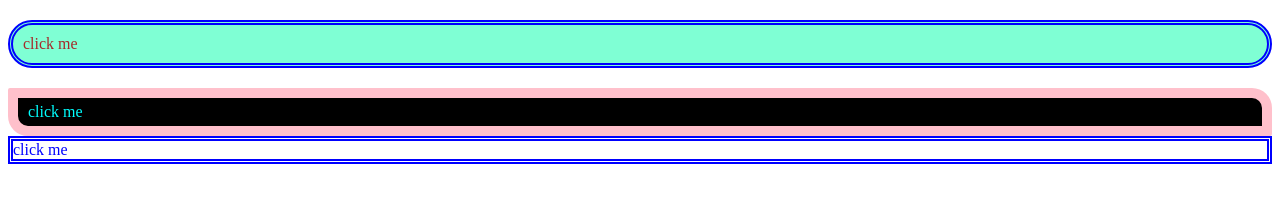
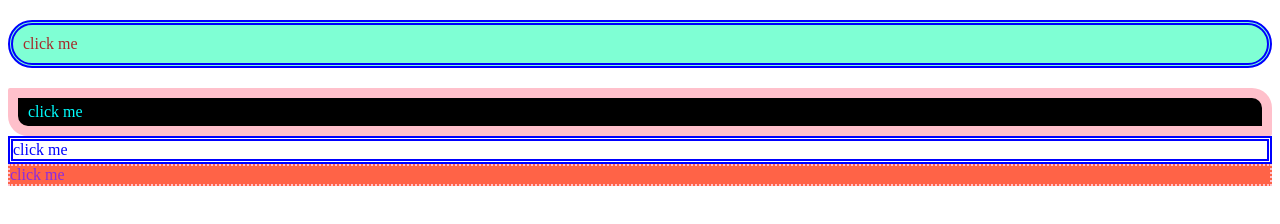
Before and after one commit to dipaliraut29/icp.-assignment, a plain HTML site: page index.html in a window 1280 px wide. Drawn offline with Linux system fonts and the light colour scheme.

Commit message:
button 3 is added

```diff
--- a/index.html
+++ b/index.html
@@ -28,6 +28,14 @@
         background -color:aqua;
         color:blue;
     }
+
+   .btn4 {
+padding:5px 20 px  ;
+background-color: tomato;
+border:2px dotted pink;
+color:blueviolet;
+margin-top: 2opx;
+    }
 </style>
 <body>
  <div  class="btn"> click me</div>
@@ -35,5 +43,6 @@
  <div  class="btn2">click me</div>
 
  <div  class="btn3">click me</div>
-</body>
+
+ <div class="btn4"> click me</div>
 </html>
```
